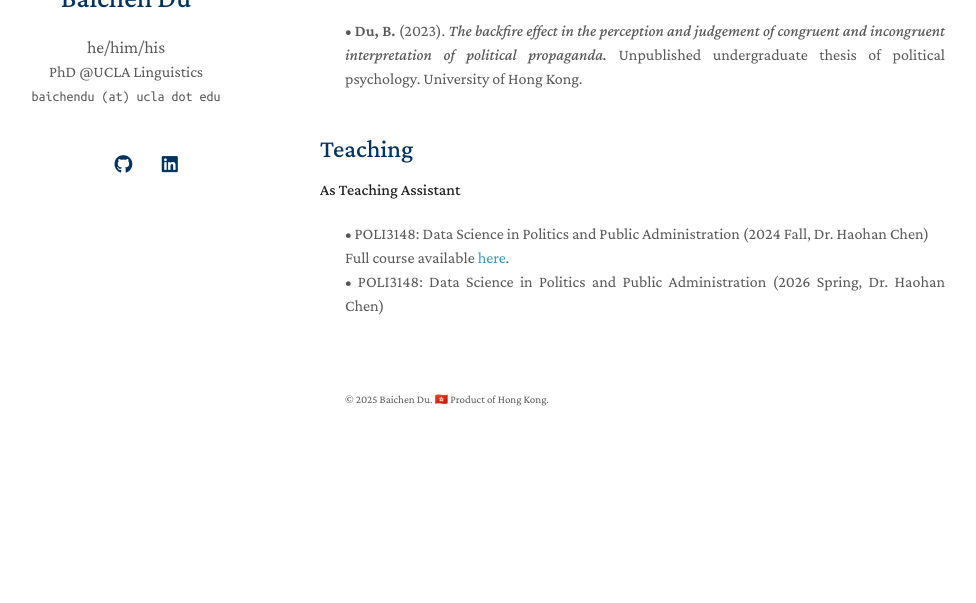
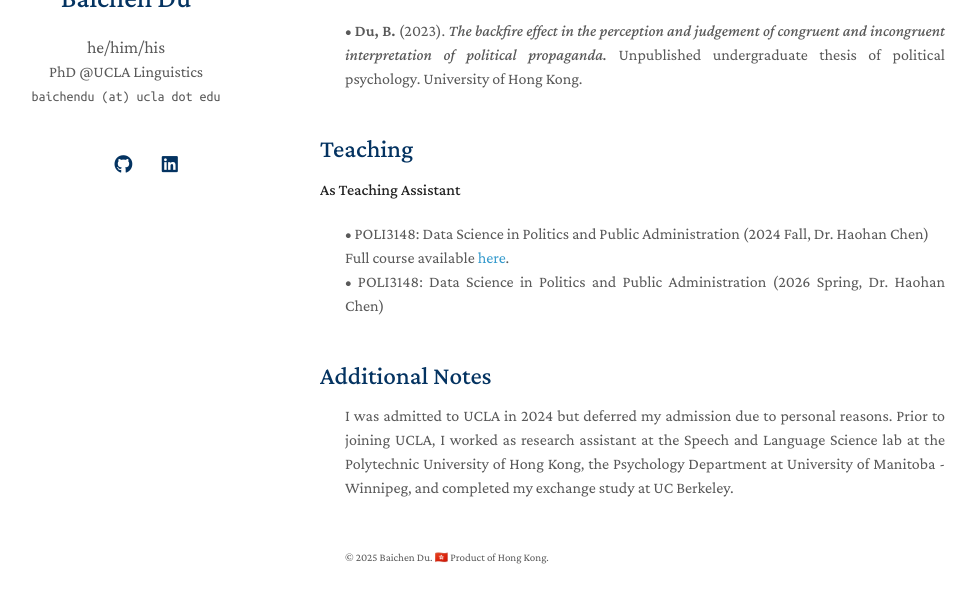
Before and after one commit to baichen-du/baichen-du.github.io, a Jekyll site: the page built from index.md, in a window 1280 px wide and 900 px high, scrolled down 1369 px, cut to the strip 262-865 px from the top of the window. Shown: the whole strip, without its empty margins (150-1126 px from the left). Built offline with Jekyll 4.4.1, drawn with Linux system fonts in a browser that asks for light colours; a style sheet for code colours, icons or effects is not loaded; our own code applies the rules of GitHub Pages for plain Markdown files; before the commit the page ends 2111 px from its top, so only the background shows below that.

Commit message:
Update index.md

```diff
--- a/index.md
+++ b/index.md
@@ -90,4 +90,10 @@ Full course available <a href="https://github.com/haohanchen/dasppa-24f-hku" tar
 &#8226; POLI3148: Data Science in Politics and Public Administration (2026 Spring, Dr. Haohan Chen)
 </div>
 <br>
+
+## Additional Notes
+
+<div style="text-align: justify">
+I was admitted to UCLA in 2024 but deferred my admission due to personal reasons. Prior to joining UCLA, I worked as research assistant at the Speech and Language Science lab at the Polytechnic University of Hong Kong, the Psychology Department at University of Manitoba - Winnipeg, and completed my exchange study at UC Berkeley.
+<br>
 <p></p>
```
